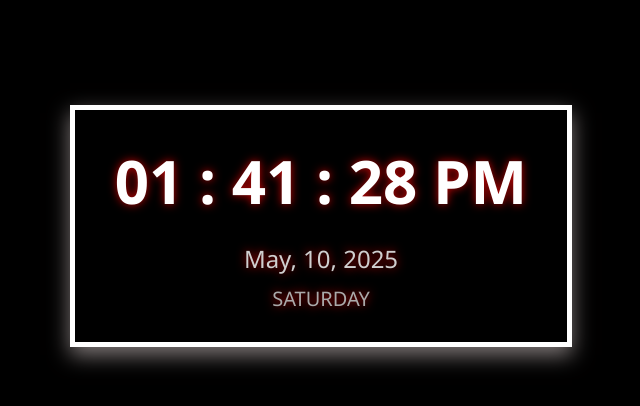
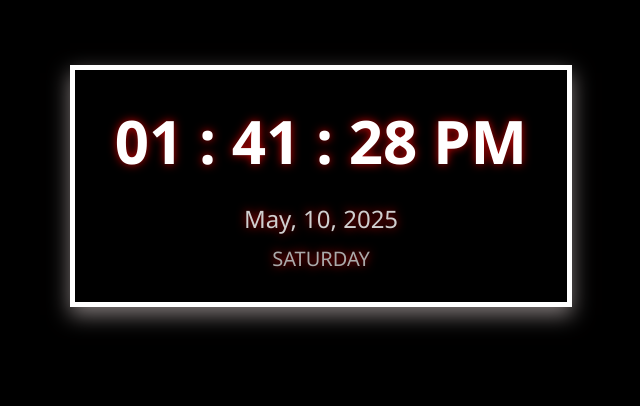
Before and after one commit to anand-techstack/javascript-mini-project-02, a plain HTML site: page index.html in a window 1280 px wide. Shown: the part 174-580 px from the top of the page, without its empty margins (319-959 px from the left). Drawn offline with Linux system fonts and the light colour scheme.

Commit message:
Update style.css

```diff
--- a/style.css
+++ b/style.css
@@ -5,7 +5,7 @@
   }
 
   body {
-    height: 100vh;
+    height: 90vh;
     display: flex;
     justify-content: center;
     align-items: center;
@@ -20,6 +20,7 @@
     padding:30px 40px;
     background-color: black;
     text-align: center;
+    margin:0px 10px;
   }
 
   .time {
```
